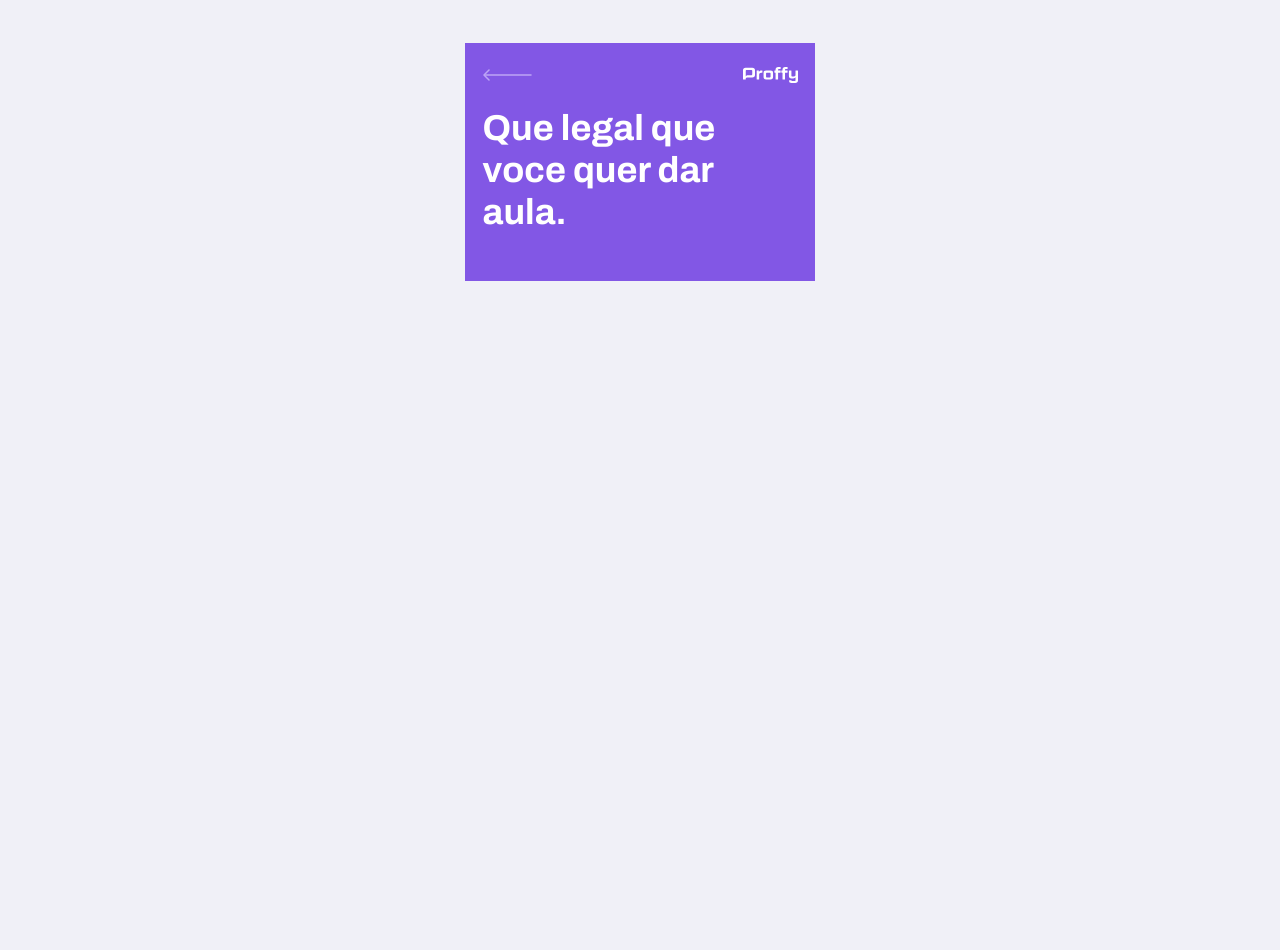
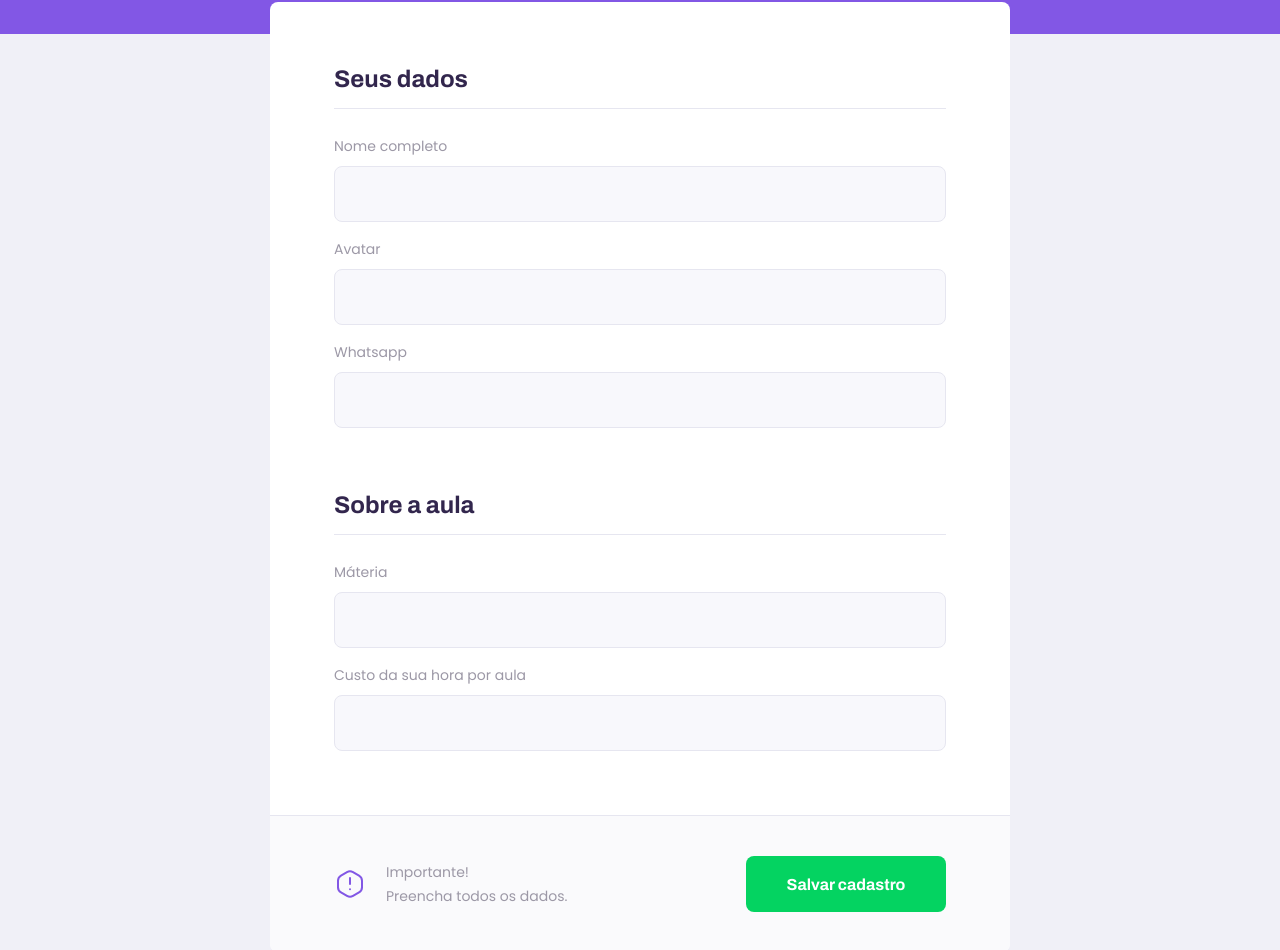
Before and after one commit to MarcosJBM/proffy-nlw-2, a React (Create React App) app in the folder web/: page /give-classes in a window 1280 px wide. Shown: the part 238-1188 px from the top of the page. Before the commit the page ends 800 px from the top, so only its background shows below. Built offline with nearby package versions, Linux system fonts and the light colour scheme.

Commit message:
Estrutura e Estilização da pagina de cadastro.

```diff
--- /dev/null
+++ b/web/src/components/Input/index.tsx
@@ -0,0 +1,19 @@
+import React, { InputHTMLAttributes } from "react";
+
+import "./styles.css";
+
+interface InputProps extends InputHTMLAttributes<HTMLInputElement> {
+  name: string;
+  label: string;
+}
+
+const Input: React.FC<InputProps> = ({ name, label, ...rest }) => {
+  return (
+    <div className="input-block">
+      <label htmlFor={name}>{label}</label>
+      <input type="text" id={name} {...rest} />
+    </div>
+  );
+};
+
+export default Input;
--- /dev/null
+++ b/web/src/components/Input/styles.css
@@ -0,0 +1,34 @@
+.input-block {
+  position: relative;
+}
+
+.input-block + .input-block {
+  margin-top: 1.4rem;
+}
+
+.input-block label {
+  font-size: 1.4rem;
+}
+
+.input-block input {
+  width: 100%;
+  height: 5.6rem;
+  margin-top: 0.8rem;
+  border-radius: 0.8rem;
+  background: var(--color-input-background);
+  border: 1px solid var(--color-line-in-white);
+  outline: 0;
+  padding: 0 1.6rem;
+  font-size: 1.6rem Archivo;
+}
+
+.input-block:focus-within::after {
+  width: calc(100% - 3.2rem);
+  height: 2px;
+  content: "";
+  background: var(--color-primary-light);
+  position: absolute;
+  left: 1.6rem;
+  right: 1.6rem;
+  bottom: 0;
+}
--- a/web/src/components/PageHeader/index.tsx
+++ b/web/src/components/PageHeader/index.tsx
@@ -10,6 +10,7 @@ import "./styles.css";
 //Propriedades do Page Header.
 interface PageHeaderProps {
   title: string;
+  description?: string;
 }
 
 const PageHeader: React.FC<PageHeaderProps> = (props) => {
@@ -24,6 +25,7 @@ const PageHeader: React.FC<PageHeaderProps> = (props) => {
 
       <div className="header-content">
         <strong>{props.title}</strong>
+        {props.description && <p>{props.description}</p>}
         {props.children}
       </div>
     </header>
--- a/web/src/components/PageHeader/styles.css
+++ b/web/src/components/PageHeader/styles.css
@@ -40,6 +40,14 @@
   color: var(--color-title-in-primary);
 }
 
+.page-header .header-content p {
+  max-width: 30rem;
+  font-size: 1.6rem;
+  line-height: 2.6rem;
+  color: var(--color-text-in-primary);
+  margin-top: 2.4rem;
+}
+
 @media (min-width: 700px) {
   .page-header {
     height: 340pxs;
--- a/web/src/pages/TeacherForm/index.tsx
+++ b/web/src/pages/TeacherForm/index.tsx
@@ -1,11 +1,42 @@
 import React from "react";
 
 import PageHeader from "../../components/PageHeader";
+import Input from "../../components/Input";
+
+import warningIcon from "../../assets/images/icons/warning.svg";
+
+import "./styles.css";
 
 const TeacherForm = () => {
   return (
-    <div>
-      <PageHeader title="Que legal que voce quer dar aula."></PageHeader>
+    <div id="page-teacher-form" className="container">
+      <PageHeader
+        title="Que incrível que você quer dar aulas."
+        description="O primeiro passo é preencher esse formulário de inscrição."
+      />
+
+      <main>
+        <fieldset>
+          <legend>Seus dados</legend>
+          <Input name="name" label="Nome completo" />
+          <Input name="avatar" label="Avatar" />
+          <Input name="whatsapp" label="Whatsapp" />
+        </fieldset>
+        <fieldset>
+          <legend>Sobre a aula</legend>
+          <Input name="subject" label="Máteria" />
+          <Input name="cost" label="Custo da sua hora por aula" />
+        </fieldset>
+
+        <footer>
+          <p>
+            <img src={warningIcon} alt="Aviso importante" />
+            Importante! <br />
+            Preencha todos os dados.
+          </p>
+          <button type="submit">Salvar cadastro</button>
+        </footer>
+      </main>
     </div>
   );
 };
--- a/web/src/pages/TeacherForm/styles.css
+++ b/web/src/pages/TeacherForm/styles.css
@@ -0,0 +1,143 @@
+#page-teacher-form {
+  width: 100vw;
+  height: 100vh;
+}
+
+#page-teacher-form .page-header .header-content {
+  margin-bottom: 6.4rem;
+}
+
+#page-teacher-form main {
+  background-color: var(--color-box-base);
+  width: 100%;
+  max-width: 74rem;
+  border-radius: 0.8rem;
+  margin: -3.2rem auto 3.2rem;
+  padding-top: 6.4rem;
+  overflow: hidden;
+}
+
+#page-teacher-form main fieldset {
+  border: 0;
+  padding: 0 2.4rem;
+}
+
+#page-teacher-form main fieldset + fieldset {
+  margin-top: 6.4rem;
+}
+
+#page-teacher-form main fieldset legend {
+  font: 700 2.4rem Archivo;
+  color: var(--color-text-title);
+  margin-bottom: 2.4rem;
+  display: flex;
+  align-items: center;
+  justify-content: space-between;
+  width: 100%;
+  padding-bottom: 1.6rem;
+  border-bottom: 1px solid var(--color-line-in-white);
+}
+
+#page-teacher-form main fieldset legend button {
+  background: none;
+  border: 0;
+  color: var(--color-primary);
+  font: 700 1.6rem Archivo;
+  cursor: pointer;
+  transition: all 0.2s;
+}
+
+#page-teacher-form main fieldset legend button:hover {
+  color: var(--color-primary-dark);
+}
+
+#page-teacher-form main fieldset .input-block + .textarea-block,
+#page-teacher-form main fieldset .select-block + .input-block {
+  margin-top: 2.4rem;
+}
+
+#page-teacher-form main label {
+  color: var(--color-text-complement);
+}
+
+#page-teacher-form main footer {
+  padding: 4rem 2.4rem;
+  background-color: var(--color-box-footer);
+  border-top: 1px solid var(--color-line-in-white);
+  margin-top: 6.4rem;
+}
+
+#page-teacher-form main footer p {
+  display: flex;
+  align-items: center;
+  justify-content: center;
+  font-size: 1.4rem;
+  line-height: 2.4rem;
+  color: var(--color-text-complement);
+}
+
+#page-teacher-form main footer p img {
+  margin-right: 2rem;
+}
+
+#page-teacher-form main footer button {
+  width: 100%;
+  height: 5.6rem;
+  background-color: var(--color-secundary);
+  color: var(--color-button-text);
+  border: 0;
+  border-radius: 0.8rem;
+  cursor: pointer;
+  font: 700 1.6rem Archivo;
+  display: flex;
+  align-items: center;
+  justify-content: center;
+  text-decoration: none;
+  transition: all 0.2s;
+  margin-top: 3.2rem;
+  outline: none;
+}
+
+#page-teacher-form main footer button:hover {
+  background-color: var(--color-secundary-dark);
+}
+
+@media (min-width: 700px) {
+  #page-teacher-form {
+    max-width: 100vw;
+  }
+
+  #page-teacher-form .page-header .header-content {
+    margin-bottom: 0;
+  }
+
+  #page-teacher-form main fieldset {
+    padding: 0 6.4rem;
+  }
+
+  #page-teacher-form main .schedule-item {
+    display: grid;
+    grid-template-columns: 2fr 1fr 1fr;
+    column-gap: 1.6rem;
+  }
+
+  #page-teacher-form main .schedule-item .input-block {
+    margin-top: 0 !important;
+  }
+
+  #page-teacher-form main footer {
+    padding: 4rem 6.4rem;
+    display: flex;
+    align-items: center;
+    justify-content: space-between;
+  }
+
+  #page-teacher-form main footer p {
+    justify-content: space-between;
+  }
+
+  #page-teacher-form main footer button {
+    width: 20rem;
+    margin-top: 0;
+  }
+}
--- a/web/src/pages/TeacherList/index.tsx
+++ b/web/src/pages/TeacherList/index.tsx
@@ -2,6 +2,7 @@ import React from "react";
 
 import PageHeader from "../../components/PageHeader";
 import TeacherItem from "../../components/TeacherItem";
+import Input from "../../components/Input";
 
 import "./styles.css";
 
@@ -10,22 +11,15 @@ const TeacherList = () => {
     <div id="page-teacher-list" className="container">
       <PageHeader title="Estes são os Proffys disponíveis.">
         <form id="search-teachers">
-          <div className="input-block">
-            <label htmlFor="subject">Matéria</label>
-            <input type="text" id="subject" />
-          </div>
-          <div className="input-block">
-            <label htmlFor="week-day">Dia da Semana</label>
-            <input type="text" id="week-day" />
-          </div>
-          <div className="input-block">
-            <label htmlFor="time">Hora</label>
-            <input type="text" id="time" />
-          </div>
+          <Input name="subject" label="Matéria" />
+          <Input name="week_day" label="Dia da Semana" />
+          <Input type="time" name="time" label="Hora" />
         </form>
       </PageHeader>
 
       <main>
+        <TeacherItem />
+        <TeacherItem />
         <TeacherItem />
       </main>
     </div>
--- a/web/src/pages/TeacherList/styles.css
+++ b/web/src/pages/TeacherList/styles.css
@@ -9,41 +9,6 @@
 
 #search-teachers label {
   color: var(--color-text-in-primary);
-}
-
-#search-teachers .input-block {
-  position: relative;
-}
-
-#search-teachers .input-block + .input-block {
-  margin-top: 1.4rem;
-}
-
-#search-teachers .input-block label {
-  font-size: 1.4rem;
-}
-
-#search-teachers .input-block input {
-  width: 100%;
-  height: 5.6rem;
-  margin-top: 0.8rem;
-  border-radius: 0.8rem;
-  background: var(--color-input-background);
-  border: 1px solid var(--color-line-in-white);
-  outline: 0;
-  padding: 0 1.6rem;
-  font: 1.6rem Archivo;
-}
-
-#search-teachers .input-block:focus-within::after {
-  width: calc(100% - 3.2rem);
-  height: 2px;
-  content: "";
-  background: var(--color-primary-light);
-  position: absolute;
-  left: 1.6rem;
-  right: 1.6rem;
-  bottom: 0;
 }
 
 #page-teacher-list main {
```
